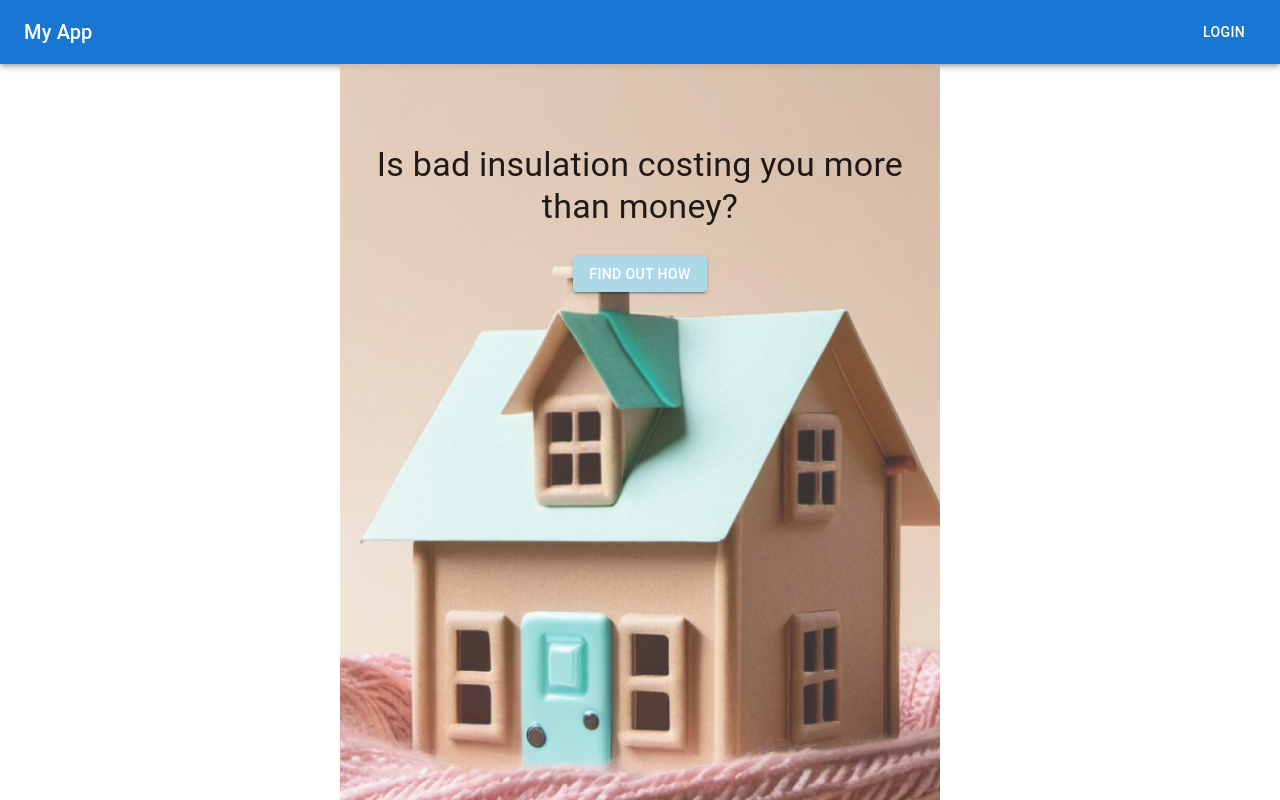
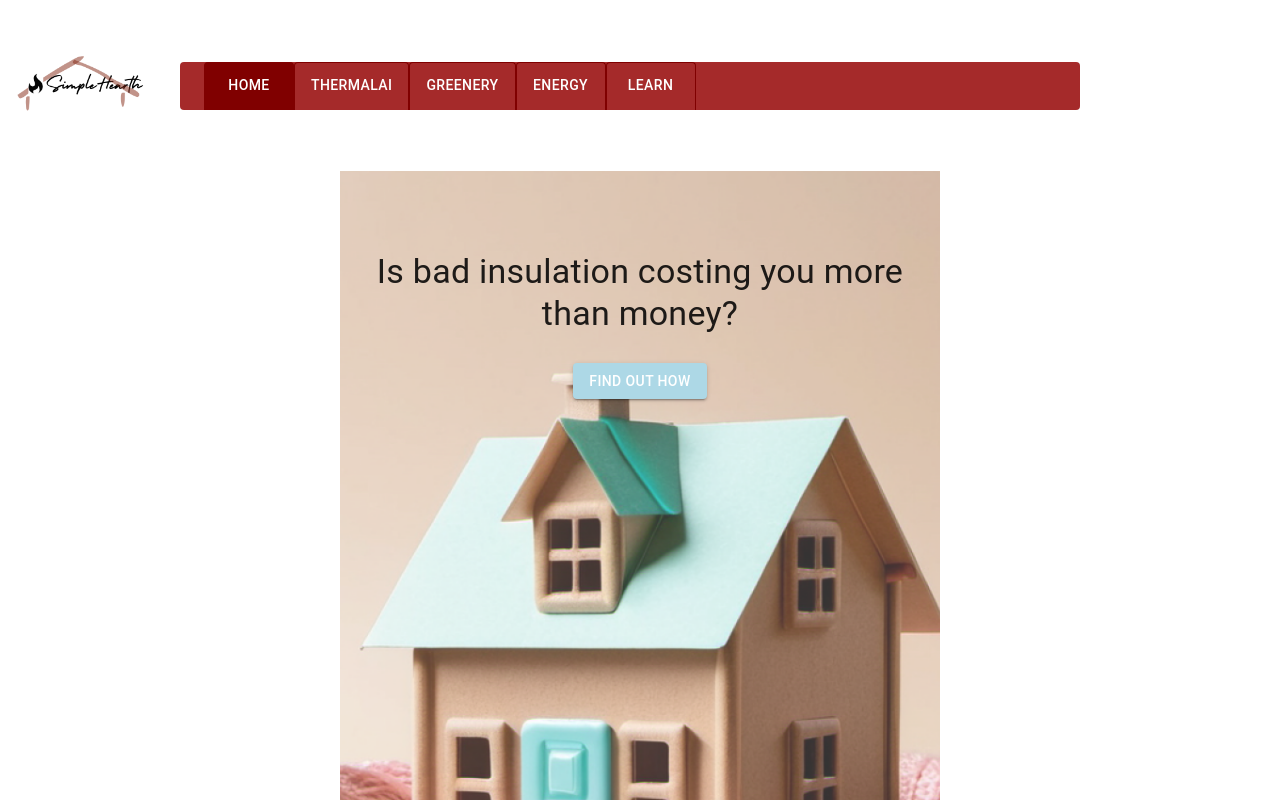
Before and after one commit to Eatgrilledfish/SimpleHearth, a Next.js app in the folder simply-health/: page / in a window 1280 px wide. Shown: the top 800 px of the page. Built offline with nearby package versions, Linux system fonts and the light colour scheme.

Commit message:
front change

```diff
--- a/simply-health/src/components/NavBar.js
+++ b/simply-health/src/components/NavBar.js
@@ -1,16 +1,78 @@
-import { AppBar, Toolbar, Typography, Button } from '@mui/material';
+// app/navigation/page.jsx
+import React from 'react';
+import Tabs from '@mui/material/Tabs';
+import Tab from '@mui/material/Tab';
+import Box from '@mui/material/Box';
+import { useRouter } from 'next/router';
 
-const NavBar = () => {
-    return (
-        <AppBar position="static">
-            <Toolbar>
-                <Typography variant="h6" component="div" sx={{ flexGrow: 1 }}>
-                    My App
-                </Typography>
-                <Button color="inherit">Login</Button>
-            </Toolbar>
-        </AppBar>
-    );
+const NavigationTabs = () => {
+  const router = useRouter();
+
+  // Define the routes and labels for your tabs
+  const tabItems = [
+    { label: 'HOME', path: '/' },
+    { label: 'THERMALAI', path: '/thermalai' },
+    { label: 'GREENERY', path: '/greenery' },
+    { label: 'ENERGY', path: '/energy' },
+    { label: 'LEARN', path: '/learn' },
+    // ... more items
+  ];
+
+  const currentTab = tabItems.findIndex(tab => router.pathname === tab.path);
+
+  const handleChange = (event, newValue) => {
+    router.push(tabItems[newValue].path);
+  };
+
+  return (
+    <Box sx={{ display: 'flex', alignItems: 'center', padding: '8px', bgcolor: 'background.default' }}>
+      {/* Logo Container */}
+      <Box sx={{ flexGrow: 0 }}>
+        <img src="/SimpleHearthLogo.png" alt="Logo" style={{ height: '148px' }} />
+      </Box>
+
+
+      {/* Navigation Tabs Container */}
+      <Box sx={{ flexGrow: 2, bgcolor: '#A52A2A', borderRadius: '4px', marginLeft: '24px'}}>
+        <Tabs
+          value={currentTab}
+          onChange={handleChange}
+          aria-label="Navigation Tabs"
+          centered
+          TabIndicatorProps={{
+            style: {
+              display: 'none', // Hides the tab indicator
+            },
+          }}
+          sx={{
+            '.MuiTabs-flexContainer': {
+              justifyContent: 'left',
+              paddingLeft: '24px'
+            },
+            '.MuiTab-root': {
+              border: '1px solid #800000',
+              borderBottom: 'none',
+              borderTopLeftRadius: '4px',
+              borderTopRightRadius: '4px',
+              backgroundColor: '#A52A2A',
+              color: '#ffffff',
+              '&.Mui-selected': {
+                backgroundColor: '#800000',
+                color: '#ffffff',
+              },
+            },
+          }}
+        >
+          {tabItems.map((item, index) => (
+            <Tab key={index} label={item.label} />
+          ))}
+        </Tabs>
+      </Box>
+
+      {/* Spacer to the right of tabs */}
+      <Box sx={{ flexGrow: 1 }} />
+    </Box>
+  );
 };
 
-export default NavBar;
+export default NavigationTabs;
```
Also changed, not shown: simply-health/public/SimpleHearthLogo.png (added).
